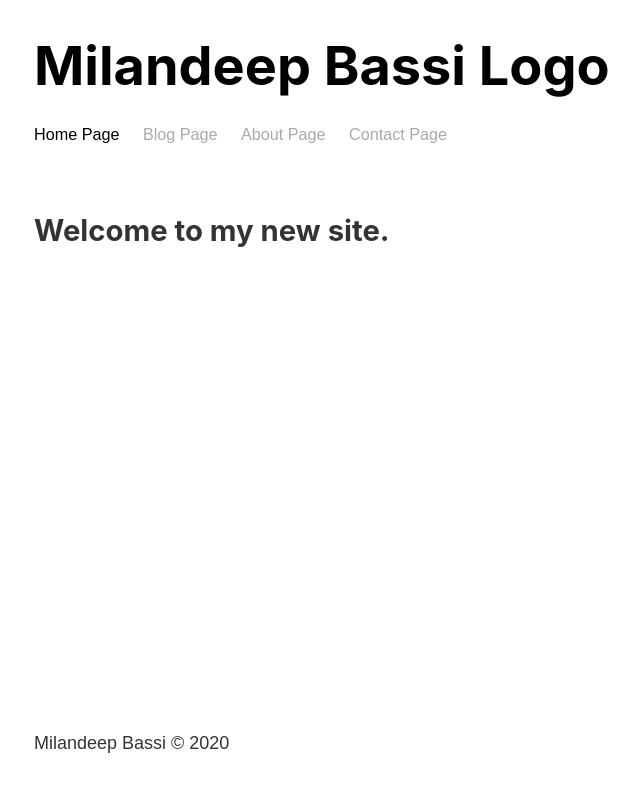
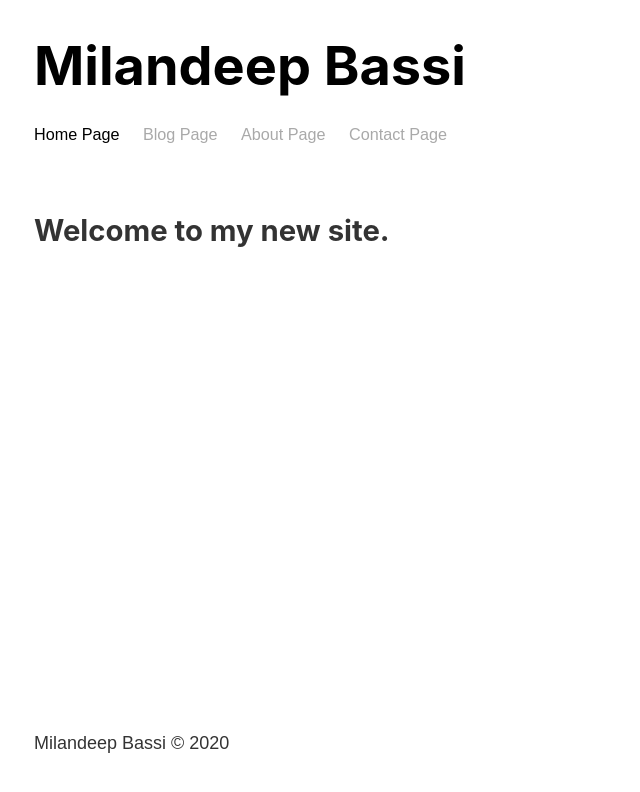
Before and after one commit to milandeepbassi/GreatGatsbyBootcamp, a Gatsby site in the folder gatsby-bootcamp/: page / in a window 1280 px wide. Shown: the whole page, without its empty margins (144-784 px from the left). Built offline with nearby package versions, Linux system fonts and the light colour scheme; Gatsby itself is replaced by a stand-in of ours.

Commit message:
Changed title.

```diff
--- a/gatsby-bootcamp/src/components/header.js
+++ b/gatsby-bootcamp/src/components/header.js
@@ -7,7 +7,7 @@ const Header = () => {
         <header className={headerStyle.header}>
             <h1>
                 <Link to="/" className={headerStyle.title}>
-                    Milandeep Bassi Logo
+                    Milandeep Bassi
                 </Link>
             </h1>
             <nav>
```
